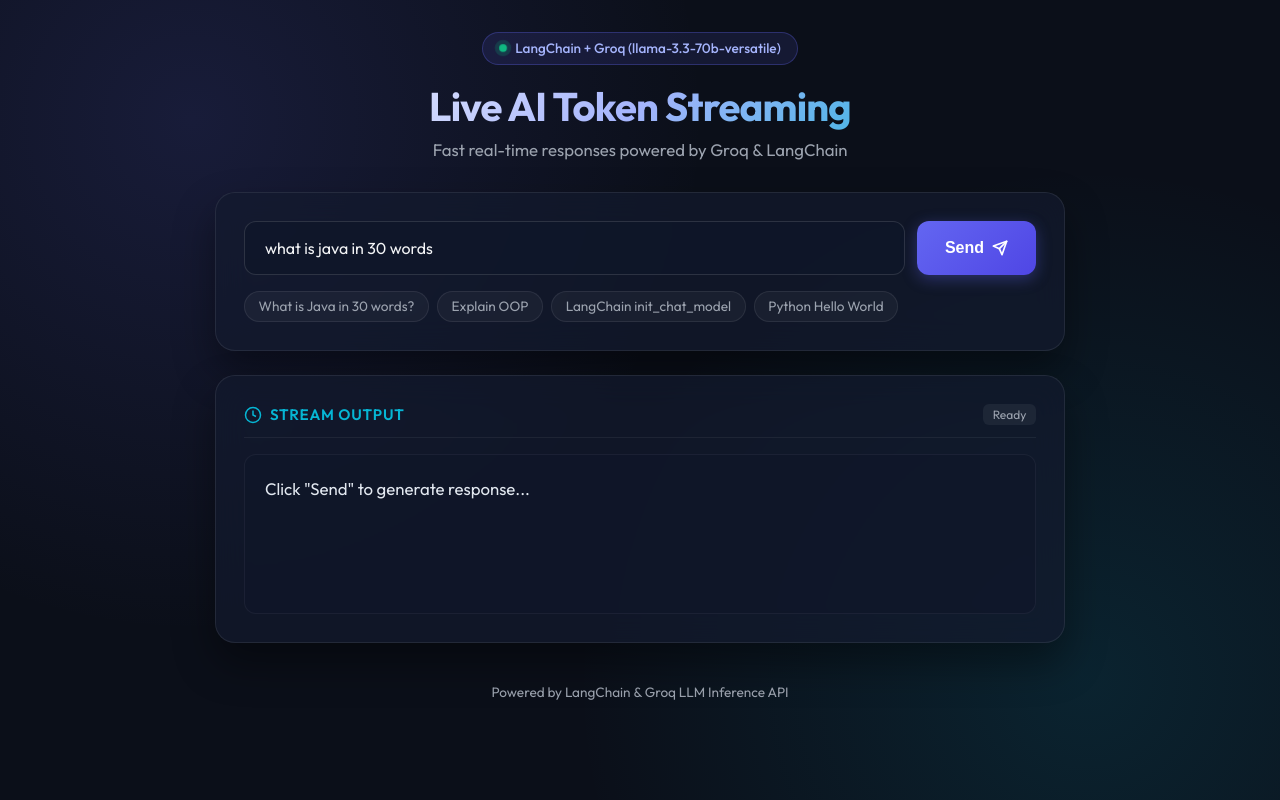
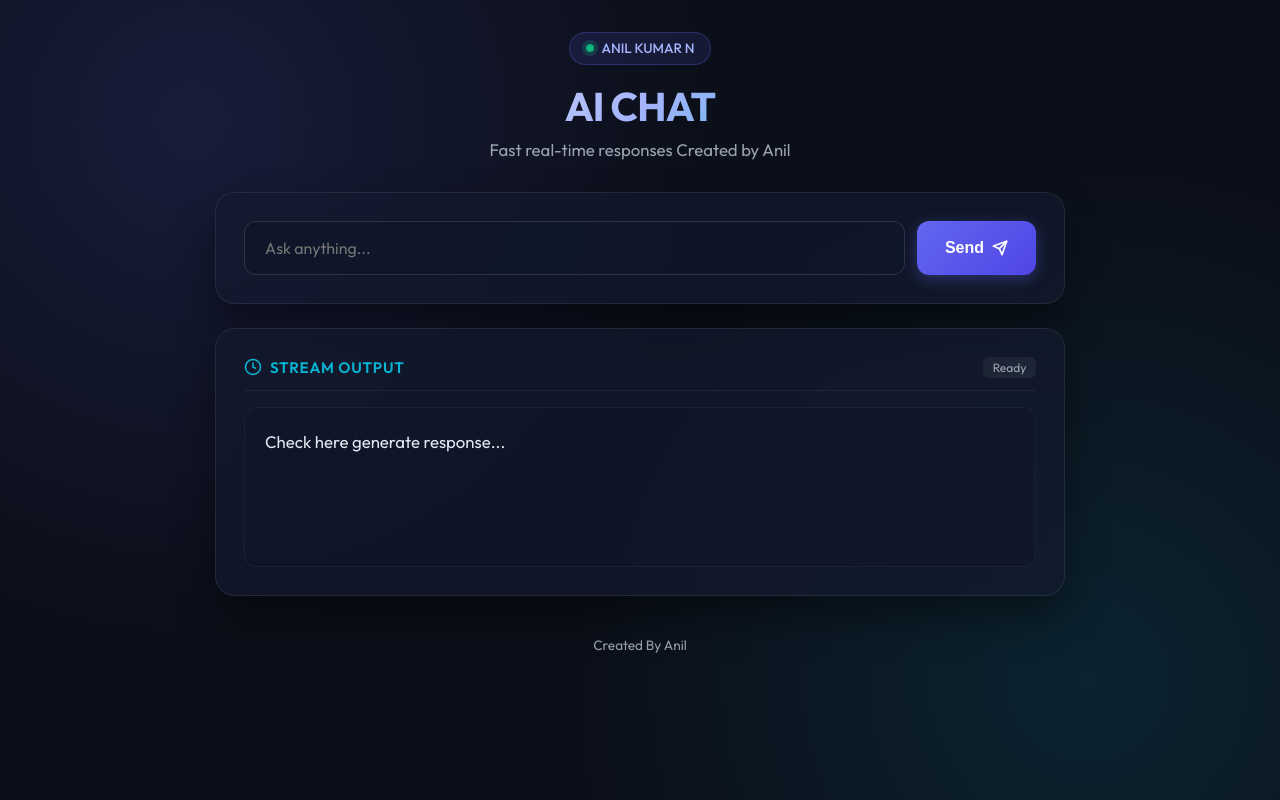
Before and after one commit to anil-1222222/Gen1, a Flask app: page / in a window 1280 px wide. Run offline with Flask 3, Linux system fonts and the light colour scheme.

Commit message:
Update UI title, headers, and prompt debugging in app.py

```diff
--- a/app.py
+++ b/app.py
@@ -16,6 +16,7 @@ def index():
 @app.route("/stream")
 def stream_response():
     prompt = request.args.get("prompt", "what is java in 30 words")
+    print(prompt)
 
     def generate():
         try:
--- a/templates/index.html
+++ b/templates/index.html
@@ -1,12 +1,15 @@
 <!DOCTYPE html>
 <html lang="en">
+
 <head>
     <meta charset="UTF-8">
     <meta name="viewport" content="width=device-width, initial-scale=1.0">
-    <title>Groq LangChain Live Stream</title>
+    <title>Anil</title>
     <link rel="preconnect" href="https://fonts.googleapis.com">
     <link rel="preconnect" href="https://fonts.gstatic.com" crossorigin>
-    <link href="https://fonts.googleapis.com/css2?family=Outfit:wght@300;400;500;600;700&family=JetBrains+Mono:wght@400;500&display=swap" rel="stylesheet">
+    <link
+        href="https://fonts.googleapis.com/css2?family=Outfit:wght@300;400;500;600;700&family=JetBrains+Mono:wght@400;500&display=swap"
+        rel="stylesheet">
     <style>
         :root {
             --bg-color: #0b0f19;
@@ -77,9 +80,20 @@
         }
 
         @keyframes pulse {
-            0% { transform: scale(0.95); box-shadow: 0 0 0 0 rgba(16, 185, 129, 0.7); }
-            70% { transform: scale(1); box-shadow: 0 0 0 6px rgba(16, 185, 129, 0); }
-            100% { transform: scale(0.95); box-shadow: 0 0 0 0 rgba(16, 185, 129, 0); }
+            0% {
+                transform: scale(0.95);
+                box-shadow: 0 0 0 0 rgba(16, 185, 129, 0.7);
+            }
+
+            70% {
+                transform: scale(1);
+                box-shadow: 0 0 0 6px rgba(16, 185, 129, 0);
+            }
+
+            100% {
+                transform: scale(0.95);
+                box-shadow: 0 0 0 0 rgba(16, 185, 129, 0);
+            }
         }
 
         h1 {
@@ -234,7 +248,9 @@
         }
 
         @keyframes blink {
-            50% { opacity: 0; }
+            50% {
+                opacity: 0;
+            }
         }
 
         footer {
@@ -245,49 +261,52 @@
         }
     </style>
 </head>
+
 <body>
     <div class="container">
         <header>
             <div class="badge-container">
                 <div class="pulse-dot"></div>
-                LangChain + Groq (llama-3.3-70b-versatile)
+                ANIL KUMAR N
             </div>
-            <h1>Live AI Token Streaming</h1>
-            <p class="subtitle">Fast real-time responses powered by Groq & LangChain</p>
+            <h1>AI CHAT</h1>
+            <p class="subtitle">Fast real-time responses Created by Anil</p>
         </header>
 
         <div class="card">
             <form id="prompt-form" onsubmit="event.preventDefault(); startStream();">
                 <div class="input-group">
-                    <input type="text" id="prompt-input" value="what is java in 30 words" placeholder="Ask anything..." required>
+                    <input type="text" id="prompt-input" placeholder="Ask anything..." required>
                     <button type="submit" id="send-btn" class="btn-send">
                         <span>Send</span>
-                        <svg width="16" height="16" viewBox="0 0 24 24" fill="none" stroke="currentColor" stroke-width="2.5" stroke-linecap="round" stroke-linejoin="round"><line x1="22" y1="2" x2="11" y2="13"></line><polygon points="22 2 15 22 11 13 2 9 22 2"></polygon></svg>
+                        <svg width="16" height="16" viewBox="0 0 24 24" fill="none" stroke="currentColor"
+                            stroke-width="2.5" stroke-linecap="round" stroke-linejoin="round">
+                            <line x1="22" y1="2" x2="11" y2="13"></line>
+                            <polygon points="22 2 15 22 11 13 2 9 22 2"></polygon>
+                        </svg>
                     </button>
                 </div>
             </form>
 
-            <div class="chips">
-                <div class="chip" onclick="setPrompt('what is java in 30 words')">What is Java in 30 words?</div>
-                <div class="chip" onclick="setPrompt('Explain Object Oriented Programming simply')">Explain OOP</div>
-                <div class="chip" onclick="setPrompt('What is LangChain init_chat_model?')">LangChain init_chat_model</div>
-                <div class="chip" onclick="setPrompt('Write a quick Python hello world script')">Python Hello World</div>
-            </div>
+
         </div>
 
         <div class="card">
             <div class="response-header">
                 <div class="response-title">
-                    <svg width="18" height="18" viewBox="0 0 24 24" fill="none" stroke="currentColor" stroke-width="2"><circle cx="12" cy="12" r="10"></circle><polyline points="12 6 12 12 16 14"></polyline></svg>
+                    <svg width="18" height="18" viewBox="0 0 24 24" fill="none" stroke="currentColor" stroke-width="2">
+                        <circle cx="12" cy="12" r="10"></circle>
+                        <polyline points="12 6 12 12 16 14"></polyline>
+                    </svg>
                     Stream Output
                 </div>
                 <span id="status-tag" class="status-tag">Ready</span>
             </div>
-            <div id="output-box" class="output-box">Click "Send" to generate response...</div>
+            <div id="output-box" class="output-box">Check here generate response...</div>
         </div>
 
         <footer>
-            Powered by LangChain & Groq LLM Inference API
+            Created By Anil
         </footer>
     </div>
 
@@ -323,7 +342,7 @@
 
             eventSource = new EventSource('/stream?prompt=' + encodeURIComponent(prompt));
 
-            eventSource.onmessage = function(event) {
+            eventSource.onmessage = function (event) {
                 const data = JSON.parse(event.data);
 
                 if (data.error) {
@@ -352,7 +371,7 @@
                 }
             };
 
-            eventSource.onerror = function(err) {
+            eventSource.onerror = function (err) {
                 console.error("SSE Error:", err);
                 statusTag.textContent = 'Disconnected';
                 statusTag.style.color = '#ef4444';
@@ -365,4 +384,5 @@
         }
     </script>
 </body>
+
 </html>
```
